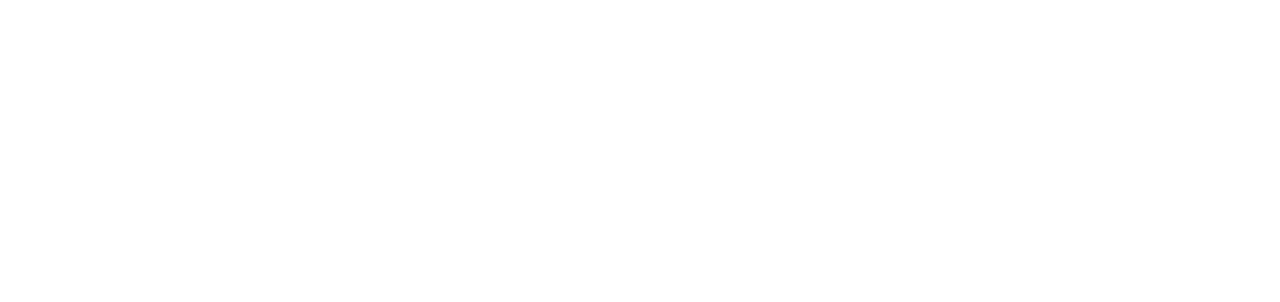
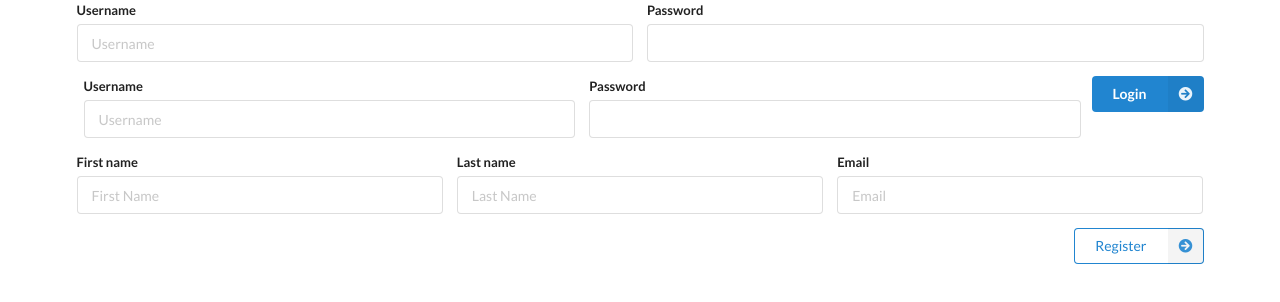
Before and after one commit to dm1905once/cap2_examine_client, a React (Create React App) app: page /orgs in a window 1280 px wide. Shown: the top 302 px of the page. Built offline with nearby package versions, Linux system fonts and the light colour scheme.

Commit message:
Install Formik and create login and register forms for examiner

```diff
--- a/package.json
+++ b/package.json
@@ -6,6 +6,7 @@
     "@testing-library/jest-dom": "^4.2.4",
     "@testing-library/react": "^9.5.0",
     "@testing-library/user-event": "^7.2.1",
+    "formik": "^2.1.5",
     "react": "^16.13.1",
     "react-dom": "^16.13.1",
     "react-redux": "^7.2.1",
--- a/src/components/App.js
+++ b/src/components/App.js
@@ -1,5 +1,8 @@
 import React from 'react';
-import { BrowserRouter, Route } from 'react-router-dom';
+import { BrowserRouter, Route, Switch } from 'react-router-dom';
+import Home from './Home';
+import HomeApplicants from './HomeApplicants';
+import HomeOrgs from './HomeOrgs';
 import ExamEdit from './ExamEdit';
 import ExamList from './ExamList';
 
@@ -7,9 +10,14 @@
     return (
         <div className="ui container">
             <BrowserRouter>
-                <Route path="/" exact component={ExamList} />
-                <Route path="/exams" exact component={ExamList} />
-                <Route path="/exams/new" exact component={ExamEdit} />
+                <Switch>
+                    <Route path="/" exact component={Home} />
+                    <Route path="/applicants" exact component={HomeApplicants} />
+                    <Route path="/orgs" exact component={HomeOrgs} />
+                    <Route path="/exams" exact component={ExamList} />
+                    <Route path="/exams/new" exact component={ExamEdit} />
+                    <Route><h2>404 Not found</h2></Route>
+                </Switch>
             </BrowserRouter>
         </div>
     )
--- /dev/null
+++ b/src/components/ExamCrumbs.js
@@ -0,0 +1,13 @@
+import React from 'react';
+
+const ExamCrumbs = ( {questions} ) => {
+
+    if (questions.length === 0 ){
+        return <div><a class="ui horizontal large orange label">Add your first question!</a></div>
+    }
+    return (
+    <div>Questions: {questions.map(q=><div class="ui olive circular label">{q.question_seq}</div>)}</div>
+    )
+}
+
+export default ExamCrumbs;
--- a/src/components/ExamEdit.js
+++ b/src/components/ExamEdit.js
@@ -2,6 +2,7 @@
 import { useSelector } from 'react-redux';
 import { Redirect  } from 'react-router-dom';
 import ExamHeader from './ExamHeader'
+import ExamCrumbs from './ExamCrumbs'
 import Question from './Question'
 
 
@@ -15,7 +16,8 @@
         return (
             <div>
                 <ExamHeader examName={exam.exam_name} />
-                <Question />
+                <ExamCrumbs questions={exam.questions} />
+                <Question nextSeq={exam.questions.length + 1} />
             </div>
         );
     };
--- /dev/null
+++ b/src/components/Home.js
@@ -0,0 +1,13 @@
+import React from 'react';
+import { Link } from 'react-router-dom';
+
+const Home = ()=> {
+    return (
+        <div>
+            <h2>Access as <Link to='/applicants'>Applicant</Link></h2>
+            <h2>Access as <Link to='orgs'>Organization</Link></h2>
+        </div>
+    )
+}
+
+export default Home;
--- /dev/null
+++ b/src/components/HomeApplicants.js
@@ -0,0 +1,7 @@
+import React from 'react';
+
+const HomeApplicants = ()=> {
+    return <div>Applicants: Login or Register</div>
+}
+
+export default HomeApplicants;
--- /dev/null
+++ b/src/components/HomeOrgs.js
@@ -0,0 +1,14 @@
+import React from 'react';
+import OrgsLogin from './OrgsLogin';
+import OrgsRegister from './OrgsRegister';
+
+const HomeOrgs = ()=> {
+    return (
+        <div>
+            <OrgsLogin />
+            <OrgsRegister />
+        </div>
+    )
+}
+
+export default HomeOrgs;
--- /dev/null
+++ b/src/components/OrgsLogin.js
@@ -0,0 +1,67 @@
+import React, { useState, useEffect } from 'react';
+import { useFormik } from 'formik';
+import { validateLogin as validate } from '../formValidations/examinerForms';
+
+
+const OrgsLogin = () => {
+    const [ formError, setFormError ] = useState(false);
+
+    const formik = useFormik({
+        initialValues: {
+        username: '',
+        password: ''
+        },
+        validate,
+        onSubmit: values => {
+        alert(JSON.stringify(values, null, 2));
+        },
+    });
+
+    useEffect(()=>{
+        if (Object.keys(formik.errors).length > 0 ) {
+            setFormError(true);
+        } else {
+            setFormError(false);
+        };
+    }, [formik.errors]);
+
+    const showErrorBox = (
+            <div className="ui error message">
+                <div className="header">Please review the following validations before submitting:</div>
+                {formik.errors.username? (<p>{formik.errors.username}</p>) : null}
+                {formik.errors.password? (<p>{formik.errors.password}</p>) : null}
+            </div>
+        );
+
+   return (
+    <div>
+        <form className={`ui equal width form ${formError? 'error': ''}`} onSubmit={formik.handleSubmit}>
+            <div className="fields">
+                <div className="field">
+                    <label>Username</label>
+                    <input type="text" placeholder="Username" name="username"
+                        onChange={formik.handleChange}
+                        onBlur={formik.handleBlur}
+                        value={formik.values.username}/>
+                </div>
+                <div className="field">
+                    <label>Password</label>
+                    <input type="password" name="password"
+                        onChange={formik.handleChange}
+                        onBlur={formik.handleBlur}
+                        value={formik.values.password}/>
+                </div>
+            </div>
+
+            {formError?showErrorBox:''}
+            <button
+                className="ui primary blue right floated right labeled icon button">
+                Login
+                <i className="arrow circle right icon"></i>
+            </button>
+        </form>
+    </div>
+   );
+};
+
+export default OrgsLogin;
--- /dev/null
+++ b/src/components/OrgsRegister.js
@@ -0,0 +1,96 @@
+import React, { useState, useEffect } from 'react';
+import { useFormik } from 'formik';
+import { validateRegistration as validate } from '../formValidations/examinerForms';
+
+
+const OrgsRegister = () => {
+    const [ formError, setFormError ] = useState(false);
+
+    const formik = useFormik({
+        initialValues: {
+        username: '',
+        password: '',
+        firstName: '',
+        lastName: '',
+        email: '',
+        },
+        validate,
+        onSubmit: values => {
+        alert(JSON.stringify(values, null, 2));
+        },
+    });
+
+    useEffect(()=>{
+        if (Object.keys(formik.errors).length > 0 ) {
+            console.log(formik.errors);
+            setFormError(true);
+        } else {
+            setFormError(false);
+        };
+    }, [formik.errors]);
+
+    const showErrorBox = (
+            <div className="ui error message">
+                <div className="header">Please review the following validations before submitting:</div>
+                {formik.errors.username? (<p>{formik.errors.username}</p>) : null}
+                {formik.errors.password? (<p>{formik.errors.password}</p>) : null}
+                {formik.errors.firstName? (<p>{formik.errors.firstName}</p>) : null}
+                {formik.errors.email? (<p>{formik.errors.email}</p>) : null}
+            </div>
+        );
+
+   return (
+    <div>
+        <form className={`ui equal width form ${formError? 'error': ''}`} onSubmit={formik.handleSubmit}>
+            <div className="fields">
+                <div className="field">
+                    <label>Username</label>
+                    <input type="text" placeholder="Username" name="username"
+                        onChange={formik.handleChange}
+                        onBlur={formik.handleBlur}
+                        value={formik.values.username}/>
+                </div>
+                <div className="field">
+                    <label>Password</label>
+                    <input type="password" name="password"
+                        onChange={formik.handleChange}
+                        onBlur={formik.handleBlur}
+                        value={formik.values.password}/>
+                </div>
+                </div>
+            <div className="fields">
+                <div className="field">
+                    <label>First name</label>
+                    <input type="text" placeholder="First Name" name="firstName"
+                        onChange={formik.handleChange}
+                        onBlur={formik.handleBlur}
+                        value={formik.values.firstName}/>
+                </div>
+                <div className="field">
+                    <label>Last name</label>
+                    <input type="text" placeholder="Last Name" name="lastName"
+                        onChange={formik.handleChange}
+                        onBlur={formik.handleBlur}
+                        value={formik.values.lastName}/>
+                </div>
+                <div className="field">
+                    <label>Email</label>
+                    <input type="text" placeholder="Email" name="email"
+                        onChange={formik.handleChange}
+                        onBlur={formik.handleBlur}
+                        value={formik.values.email}/>
+                </div>
+
+            </div>
+            {formError?showErrorBox:''}
+            <button
+                className="ui blue basic right floated right labeled icon button">
+                Register
+                <i className="arrow circle right icon"></i>
+            </button>
+        </form>
+    </div>
+   );
+};
+
+export default OrgsRegister;
--- /dev/null
+++ b/src/formValidations/examinerForms.js
@@ -0,0 +1,46 @@
+
+
+export const validateRegistration = values => {
+    const errors = {};
+    if (!values.username) {
+      errors.username = "'Username' is a required field";
+    } else if (values.username.length < 4 || values.username.length > 20) {
+      errors.username = "'Username' must be between 4 and 20 characters";
+    }
+
+    if (!values.password) {
+      errors.password = "'Password' is a required field";
+    } else if (values.password.length < 4 || values.password.length > 20) {
+      errors.password = "'Password' must be between 4 and 20 characters";
+    }
+
+    if (!values.firstName) {
+      errors.firstName = "'First name' is a required field";
+    } else if (values.firstName.length < 2) {
+      errors.firstName = "'First name' must be at least 2 characters long";
+    }
+
+    if (!values.email) {
+      errors.email = "'Email' is a required field";
+    } else if (!/^[A-Z0-9._%+-]+@[A-Z0-9.-]+\.[A-Z]{2,4}$/i.test(values.email)) {
+      errors.email = 'Invalid email address';
+    }
+    return errors;
+  };
+
+
+export const validateLogin = values => {
+    const errors = {};
+    if (!values.username) {
+      errors.username = "'Username' is a required field";
+    } else if (values.username.length < 4 || values.username.length > 20) {
+      errors.username = "'Username' must be between 4 and 20 characters";
+    }
+
+    if (!values.password) {
+      errors.password = "'Password' is a required field";
+    } else if (values.password.length < 4 || values.password.length > 20) {
+      errors.password = "'Password' must be between 4 and 20 characters";
+    }
+    return errors;
+}
```
Also changed, not shown: src/components/Question.js (+10 -3 lines), 1 other file (tests, documents, lock files or other folders).
